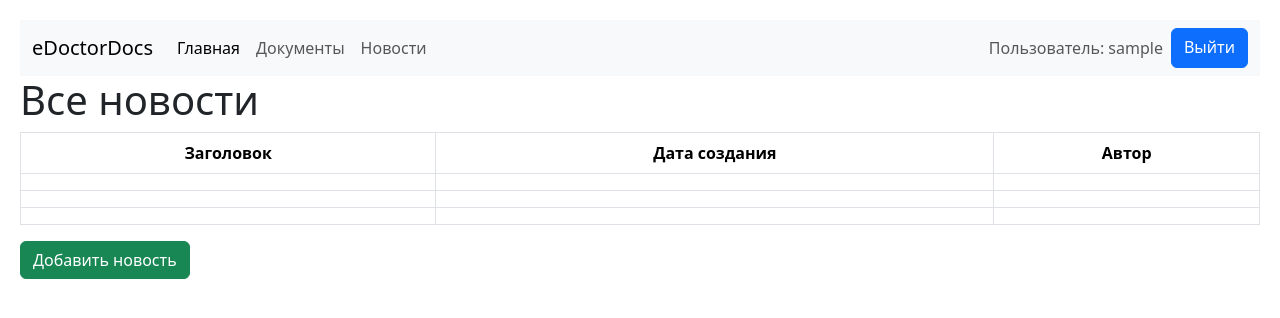
After one commit to NekiyVladimir/medicine, a Django app: page /news/ in a window 1280 px wide. The commit adds this page. Shown: the top 318 px of the page. Run offline with Django 4.2, Linux system fonts and the light colour scheme; the visitor is signed in with stand-in values (Sample User, id 1); lists and menus that the app fills with data are empty; some libraries are stand-ins or nearby versions.

Commit message:
added news

```diff
--- a/myapp/project/templates/base.html
+++ b/myapp/project/templates/base.html
@@ -34,7 +34,7 @@
                     <div class="navbar-nav">
                         <a class="nav-link active" aria-current="page" href="{% url 'index' %}">Главная</a>
                         <a class="nav-link" href="{% url 'documents' %}">Документы</a>
-                        <a class="nav-link" href="#">Pricing</a>
+                        <a class="nav-link" href="{% url 'news' %}">Новости</a>
                     </div>
                 </div>
                 {% if username %}
--- /dev/null
+++ b/myapp/project/templates/news.html
@@ -0,0 +1,38 @@
+{% extends 'base.html' %}
+
+{% block title %}Новости{% endblock %}
+
+{% block content %}
+
+    <h1>Все новости</h1>
+    <table class="table">
+        <thead>
+            <tr>
+                <th>Заголовок</th>
+                <th>Дата создания</th>
+                <th>Автор</th>
+            </tr>
+        </thead>
+        <tbody>
+            <tr>
+                <td></td>
+                <td></td>
+                <td></td>
+            </tr>
+            <tr>
+                <td></td>
+                <td></td>
+                <td></td>
+            </tr>
+            <tr>
+                <td></td>
+                <td></td>
+                <td></td>
+            </tr>
+        </tbody>
+    </table>
+    <div class="mt-3">
+        <a href="#" class="btn btn-success">Добавить новость</a>
+    </div>
+
+{% endblock %}
--- a/myapp/project/urls.py
+++ b/myapp/project/urls.py
@@ -6,6 +6,7 @@ urlpatterns = [
     path('', views.index, name='index'),
     path('register/', views.register, name='register'),
     path('documents/', views.documents, name='documents'),
+    path('news/', views.news, name='news'),
     path('login/', views.login_view, name='login'),
     path('logout/', auth_views.LogoutView.as_view(), name='logout'),
 ]
--- a/myapp/project/views.py
+++ b/myapp/project/views.py
@@ -14,6 +14,12 @@ def index(request):
 def documents(request):
     username = request.user.username if request.user.is_authenticated else ''
     return render(request, 'documents.html', {'username': username})
+
+
+@login_required
+def news(request):
+    username = request.user.username if request.user.is_authenticated else ''
+    return render(request, 'news.html', {'username': username})
 
 
 def register(request):
```
